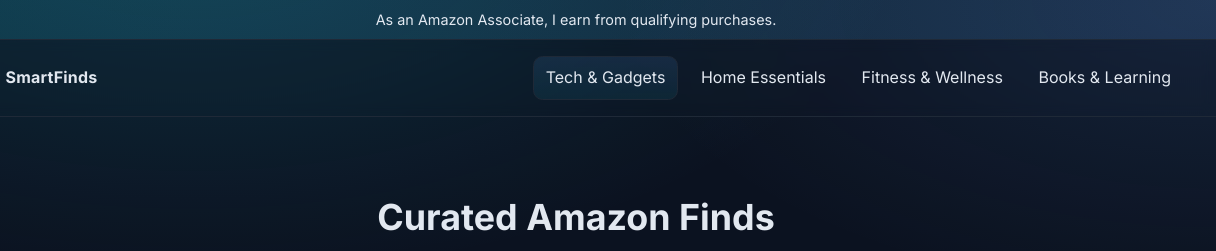
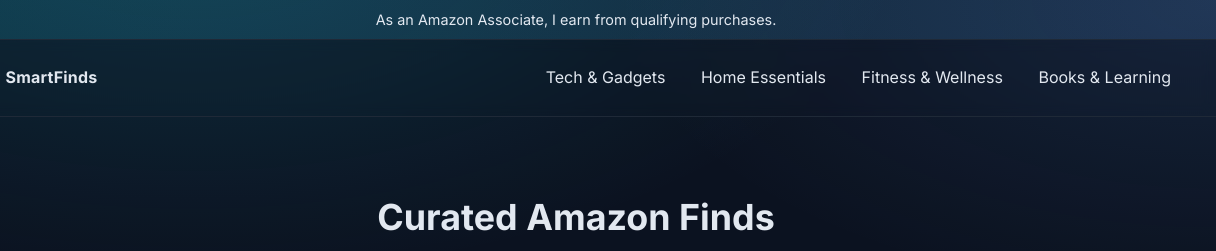
Before and after one commit to Luis-Trigueiro/smartfinds, a plain HTML site: page index.html in a window 1280 px wide. Shown: the top 251 px of the page, 64-1280 px from the left. Drawn offline with Linux system fonts and the light colour scheme.

Commit message:
default all

```diff
--- a/index.html
+++ b/index.html
@@ -26,7 +26,7 @@
     <nav class="site-nav" aria-label="Primary">
       <button class="nav-toggle" aria-expanded="false" aria-controls="nav-menu">☰</button>
       <ul id="nav-menu" class="nav-menu">
-        <li><a href="#tech" data-filter="tech" class="nav-link is-active">Tech &amp; Gadgets</a></li>
+        <li><a href="#tech" data-filter="tech" class="nav-link">Tech &amp; Gadgets</a></li>
         <li><a href="#home" data-filter="home" class="nav-link">Home Essentials</a></li>
         <li><a href="#fitness" data-filter="fitness" class="nav-link">Fitness &amp; Wellness</a></li>
         <li><a href="#books" data-filter="books" class="nav-link">Books &amp; Learning</a></li>
```
